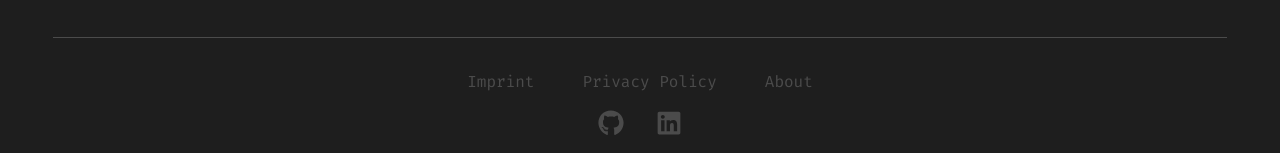
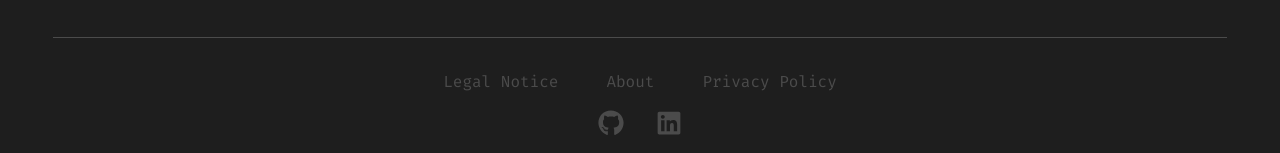
Before and after one commit to Sonic12K12/portfolio-website-nextjs, a Next.js app: page / in a window 1280 px wide. Shown: the part 1310-1463 px from the top of the page. Built offline with nearby package versions, Linux system fonts and the light colour scheme.

Commit message:
update footer links for legal notice and privacy policy

```diff
--- a/src/components/Footer.js
+++ b/src/components/Footer.js
@@ -9,22 +9,22 @@ export default function Footer() {
       <hr className="border-t border-muted w-11/12 mx-auto my-8" />
       <div className="flex flex-col md:flex-row items-center justify-center gap-4 md:gap-12 w-full px-4">
         <a
-          href="/imprint"
+          href="/legal-notice"
           className="transition-all duration-300 hover:text-primary hover:scale-105"
         >
-          Imprint
+          Legal Notice
+        </a>
+        <a
+          href="/about"
+          className="transition-all duration-300 hover:text-primary hover:scale-105"
+        >
+          About
         </a>
         <a
           href="/privacy-policy"
           className="transition-all duration-300 hover:text-primary hover:scale-105"
         >
           Privacy Policy
-        </a>
-        <a
-          href="/about"
-          className="transition-all duration-300 hover:text-primary hover:scale-105"
-        >
-          About
         </a>
       </div>
 
```
